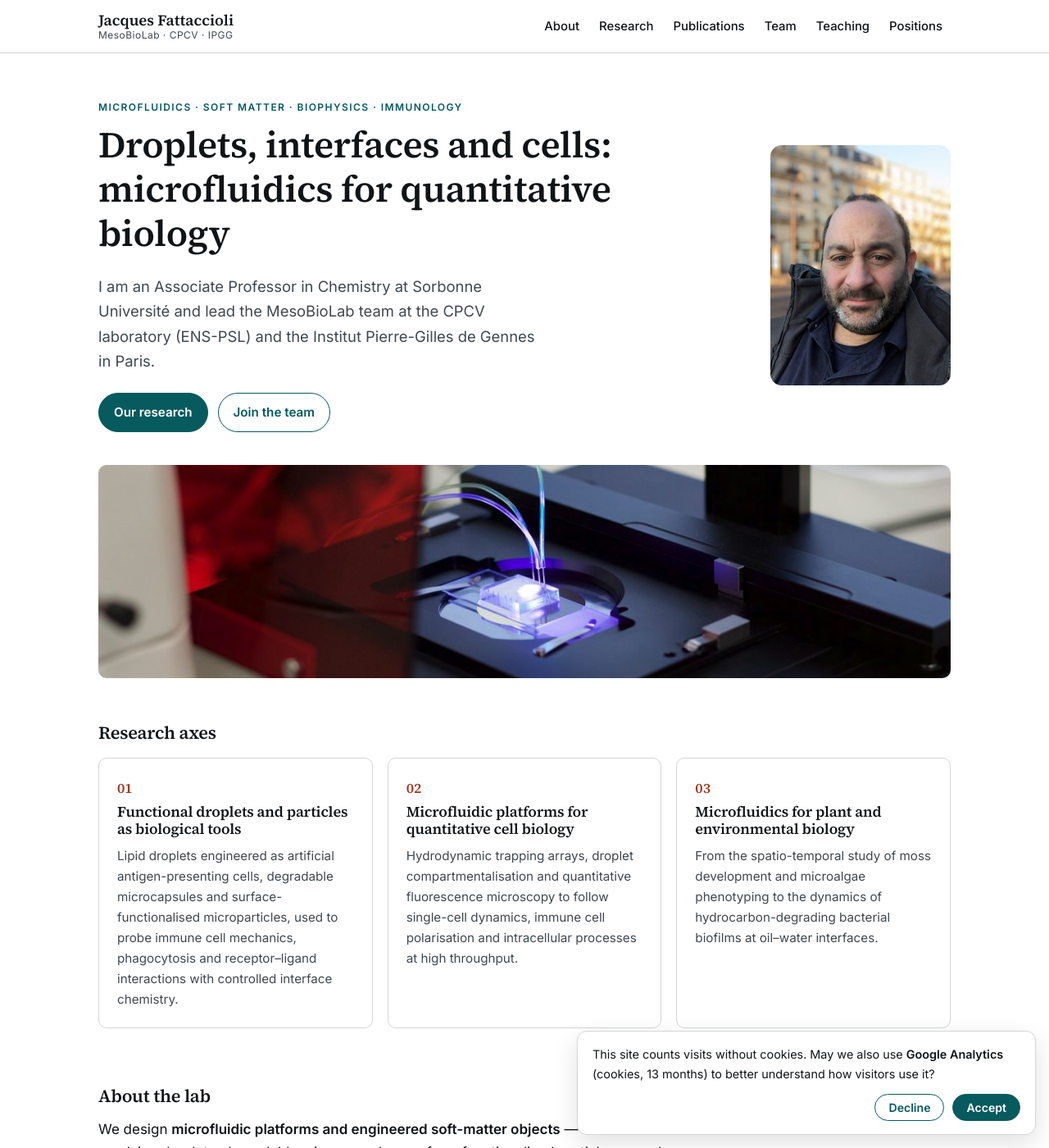
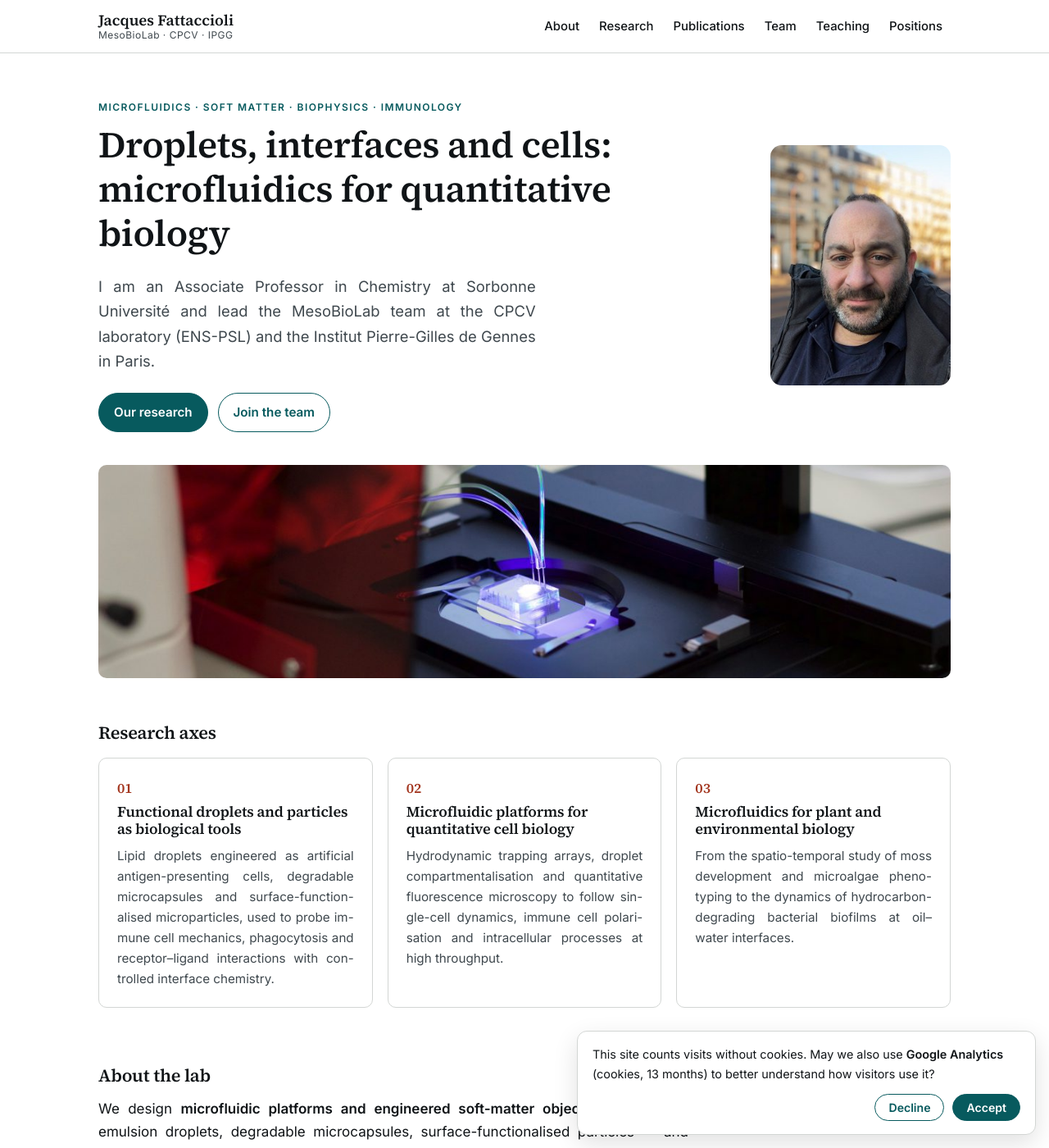
Before and after one commit to fattaccioli/fattaccioli.github.io, a Jekyll site: the page built from index.markdown, in a window 1280 px wide and 1400 px high. Shown: the whole window at 82% size. Built offline with Jekyll 4.4.1, drawn with Linux system fonts in a browser that asks for light colours.

Commit message:
Justify body text with automatic hyphenation
Co-Authored-By: Claude Opus 5.5 <noreply@anthropic.com>
Claude-Session: https://claude.ai/code/session_01KoNwF4rT2ADcRqTZpmGTBV

```diff
--- a/assets/css/site.css
+++ b/assets/css/site.css
@@ -234,3 +234,21 @@ h3.year { font-size: 1rem; font-family: var(--sans); color: var(--muted); margin
 .consent p { margin: 0 0 12px; }
 .consent-actions { display: flex; gap: 10px; justify-content: flex-end; }
 .consent .btn { padding: 7px 16px; font-size: .88rem; }
+
+/* ---------- justified text ----------
+   Paragraphs and list items are justified with automatic hyphenation
+   (avoids large gaps between words). Headings, publication entries,
+   buttons and navigation stay left-aligned.
+   To revert: delete this block. */
+p, li, dd, figcaption, .lead, .card p, .topic-body, .callout {
+  text-align: justify;
+  hyphens: auto;
+  -webkit-hyphens: auto;
+  text-wrap: pretty;
+}
+.pub, .pub *, .site-nav, .footer-meta, .footer-grid p, .person p,
+.hero-actions, .consent p, .toc, .alumni.compact li {
+  text-align: left;
+  hyphens: manual;
+  -webkit-hyphens: manual;
+}
```
